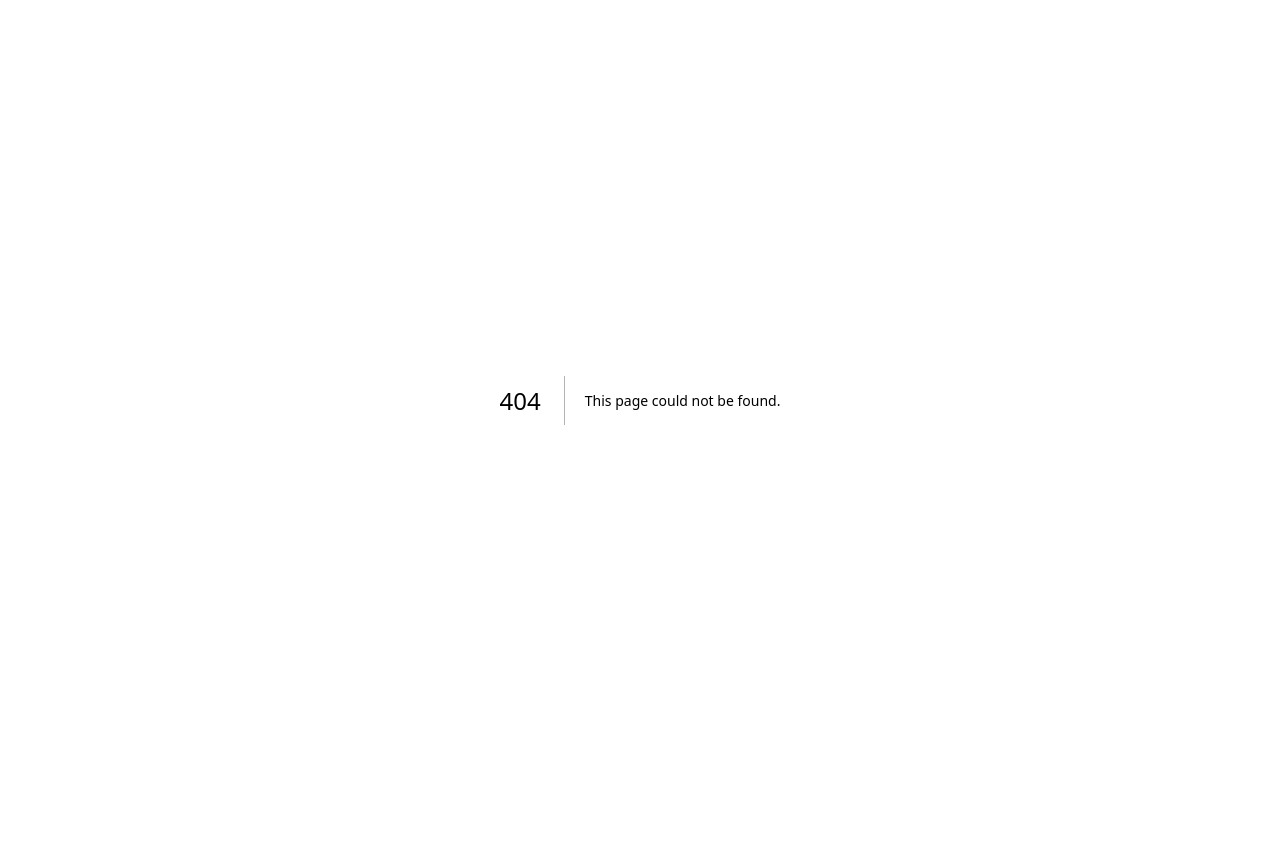
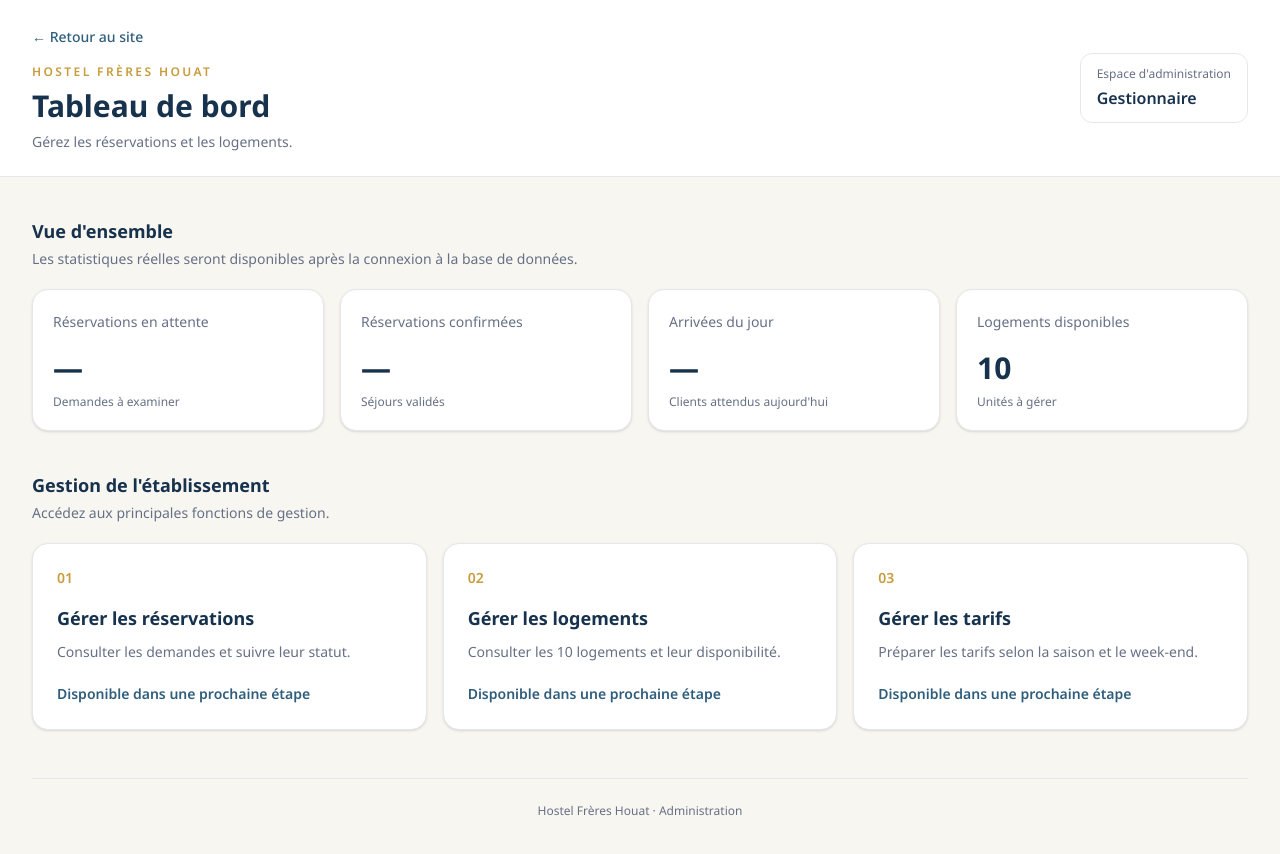
Before and after one commit to LenouarMiloud/hostel-freres-houat, a Next.js app: page /admin in a window 1280 px wide. Before the commit this address had no page. Shown: the top 854 px of the page. Before the commit the page ends 800 px from the top, so only its background shows below. Built offline with nearby package versions, Linux system fonts and the light colour scheme.

Commit message:
Add admin dashboard page

```diff
--- /dev/null
+++ b/src/app/admin/page.tsx
@@ -0,0 +1,164 @@
+const stats = [
+  {
+    title: "Réservations en attente",
+    value: "—",
+    description: "Demandes à examiner",
+  },
+  {
+    title: "Réservations confirmées",
+    value: "—",
+    description: "Séjours validés",
+  },
+  {
+    title: "Arrivées du jour",
+    value: "—",
+    description: "Clients attendus aujourd'hui",
+  },
+  {
+    title: "Logements disponibles",
+    value: "10",
+    description: "Unités à gérer",
+  },
+];
+
+const quickLinks = [
+  {
+    number: "01",
+    title: "Gérer les réservations",
+    description:
+      "Consulter les demandes et suivre leur statut.",
+    href: "#reservations",
+  },
+  {
+    number: "02",
+    title: "Gérer les logements",
+    description:
+      "Consulter les 10 logements et leur disponibilité.",
+    href: "#logements",
+  },
+  {
+    number: "03",
+    title: "Gérer les tarifs",
+    description:
+      "Préparer les tarifs selon la saison et le week-end.",
+    href: "#tarifs",
+  },
+];
+
+export default function AdminPage() {
+  return (
+    <main className="min-h-screen bg-background">
+      <header className="border-b border-gray-200 bg-white">
+        <div className="mx-auto flex max-w-7xl flex-col gap-4 px-5 py-6 sm:flex-row sm:items-center sm:justify-between sm:px-8">
+          <div>
+            <a
+              href="/"
+              className="text-sm font-medium text-secondary hover:text-primary"
+            >
+              ← Retour au site
+            </a>
+
+            <p className="mt-4 text-xs font-semibold uppercase tracking-[0.2em] text-accent">
+              Hostel Frères Houat
+            </p>
+
+            <h1 className="mt-2 text-2xl font-bold text-primary sm:text-3xl">
+              Tableau de bord
+            </h1>
+
+            <p className="mt-2 text-sm text-muted">
+              Gérez les réservations et les logements.
+            </p>
+          </div>
+
+          <div className="rounded-xl border border-gray-200 px-4 py-3">
+            <p className="text-xs text-muted">Espace d'administration</p>
+            <p className="mt-1 font-semibold text-primary">
+              Gestionnaire
+            </p>
+          </div>
+        </div>
+      </header>
+
+      <div className="mx-auto max-w-7xl px-5 py-8 sm:px-8 sm:py-10">
+        <section aria-labelledby="stats-heading">
+          <div className="mb-5">
+            <h2
+              id="stats-heading"
+              className="text-lg font-bold text-primary"
+            >
+              Vue d'ensemble
+            </h2>
+            <p className="mt-1 text-sm text-muted">
+              Les statistiques réelles seront disponibles après la
+              connexion à la base de données.
+            </p>
+          </div>
+
+          <div className="grid grid-cols-1 gap-4 sm:grid-cols-2 xl:grid-cols-4">
+            {stats.map((stat) => (
+              <article
+                key={stat.title}
+                className="rounded-2xl border border-gray-200 bg-white p-5 shadow-sm"
+              >
+                <p className="text-sm leading-6 text-muted">
+                  {stat.title}
+                </p>
+
+                <p className="mt-4 text-3xl font-bold text-primary">
+                  {stat.value}
+                </p>
+
+                <p className="mt-2 text-xs text-muted">
+                  {stat.description}
+                </p>
+              </article>
+            ))}
+          </div>
+        </section>
+
+        <section className="mt-10" aria-labelledby="management-heading">
+          <h2
+            id="management-heading"
+            className="text-lg font-bold text-primary"
+          >
+            Gestion de l'établissement
+          </h2>
+
+          <p className="mt-1 text-sm text-muted">
+            Accédez aux principales fonctions de gestion.
+          </p>
+
+          <div className="mt-5 grid grid-cols-1 gap-4 lg:grid-cols-3">
+            {quickLinks.map((item) => (
+              <article
+                key={item.number}
+                className="rounded-2xl border border-gray-200 bg-white p-6 shadow-sm transition hover:-translate-y-1 hover:shadow-md"
+              >
+                <p className="text-sm font-semibold text-accent">
+                  {item.number}
+                </p>
+
+                <h3 className="mt-4 text-lg font-bold text-primary">
+                  {item.title}
+                </h3>
+
+                <p className="mt-2 text-sm leading-6 text-muted">
+                  {item.description}
+                </p>
+
+                <span className="mt-5 inline-block text-sm font-semibold text-secondary">
+                  Disponible dans une prochaine étape
+                </span>
+              </article>
+            ))}
+          </div>
+        </section>
+
+        <footer className="mt-12 border-t border-gray-200 py-6 text-center text-xs text-muted">
+          Hostel Frères Houat · Administration
+        </footer>
+      </div>
+    </main>
+  );
+}
```
